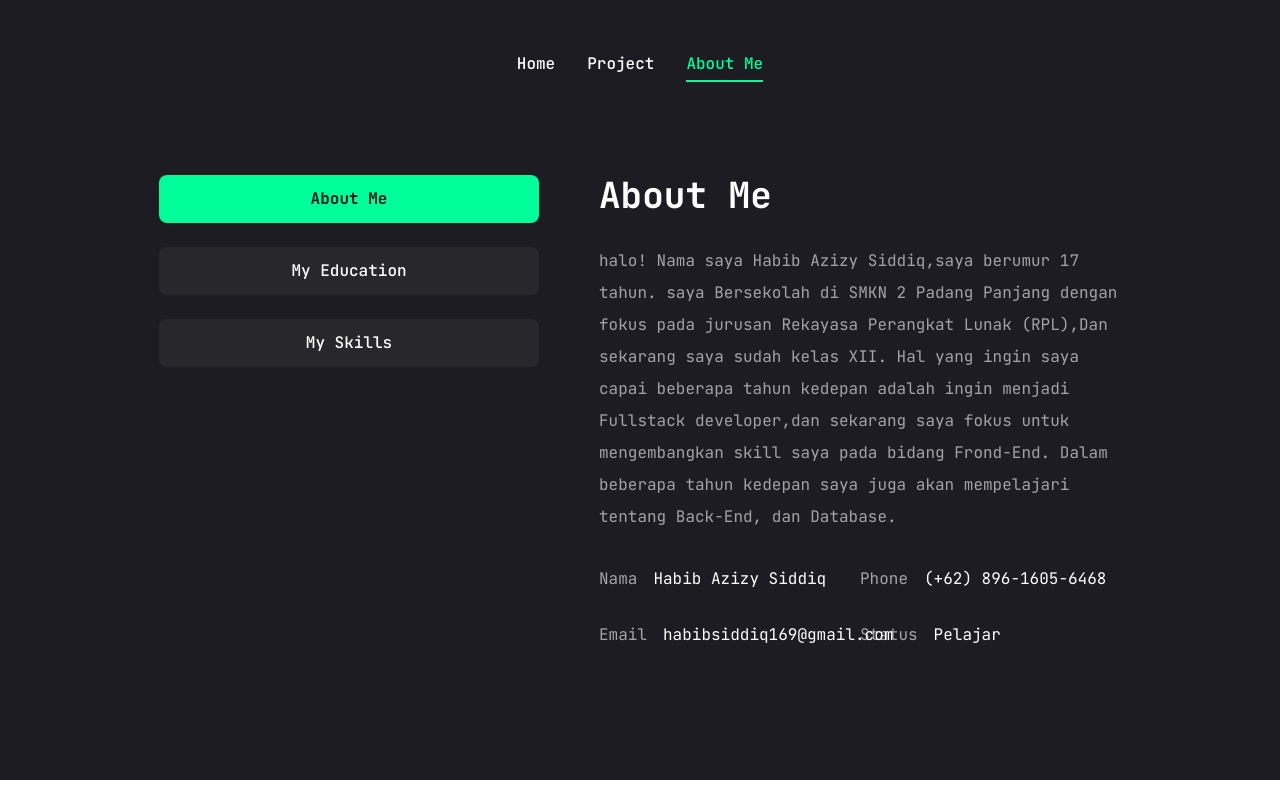
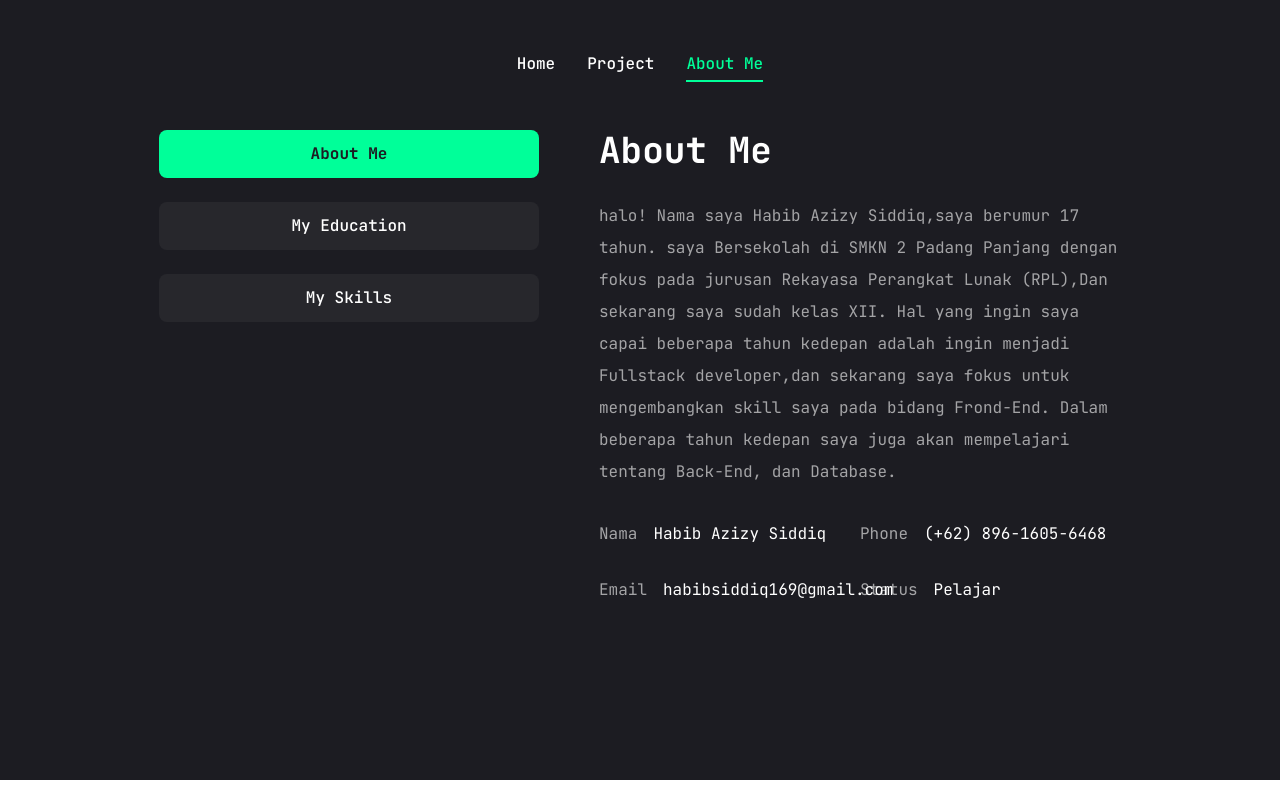
Before and after one commit to hbibazzysddq/habib-portofolio, a Next.js app: page /profile in a window 1280 px wide. Built offline with nearby package versions, Linux system fonts and the light colour scheme.

Commit message:
Background kurang

```diff
--- a/app/profile/page.tsx
+++ b/app/profile/page.tsx
@@ -112,8 +112,8 @@ const profile = () => {
           <TabsTrigger value="education" className="inline-flex  items-center w-full bg-[#27272c] justify-center whitespace-nowrap text-white rounded-lg p-3 text-base font-medium ring-offset-white transition-all disabled:pointer-events-none disabled:opacity-50 data-[state=active]:bg-accent data-[state=active]:text-primary data-[state=active]:font-bold data-[state=active]:shadow-sm">My Education</TabsTrigger>
           <TabsTrigger value="skills" className="inline-flex  items-center w-full bg-[#27272c] justify-center whitespace-nowrap text-white rounded-lg p-3 text-base font-medium ring-offset-white transition-all disabled:pointer-events-none disabled:opacity-50 data-[state=active]:bg-accent data-[state=active]:text-primary data-[state=active]:font-bold data-[state=active]:shadow-sm">My Skills</TabsTrigger>
         </TabsList>
-        <div className="min-h-[70vh] w-full">
-          <TabsContent value="about" className="w-full">
+        <div className=" w-full">
+          <TabsContent value="about" className="min-h-[81.2vh] w-full">
             <div className="flex flex-col gap-[30px] text-center xl:text-left">
               <h3 className="text-4xl font-bold">{about.title}</h3>
               <p className="max-w-[600px] text-white/60 mx-auto xl:mx-0">{about.description}
@@ -133,7 +133,7 @@ const profile = () => {
               </ScrollArea>
             </div>
           </TabsContent>
-          <TabsContent value="education" className="w-full ">
+          <TabsContent value="education" className="min-h-[121.2vh] xl:min-h-[81.2vh] w-full ">
             <div className="flex flex-col gap-[30px] text-center xl:text-left">
                 <h3 className="text-4xl font-bold">
                   {pendidikan.title}
```
